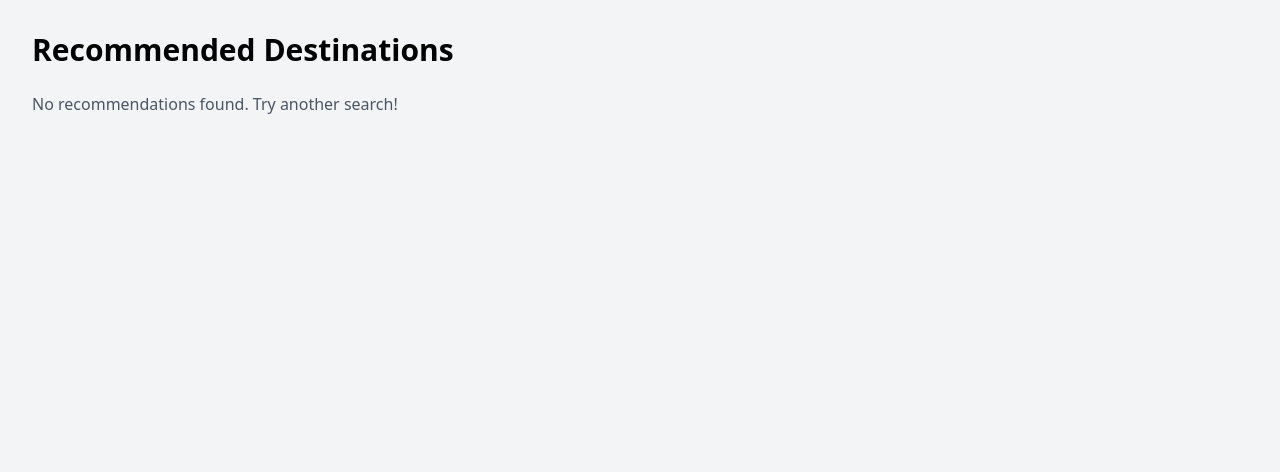
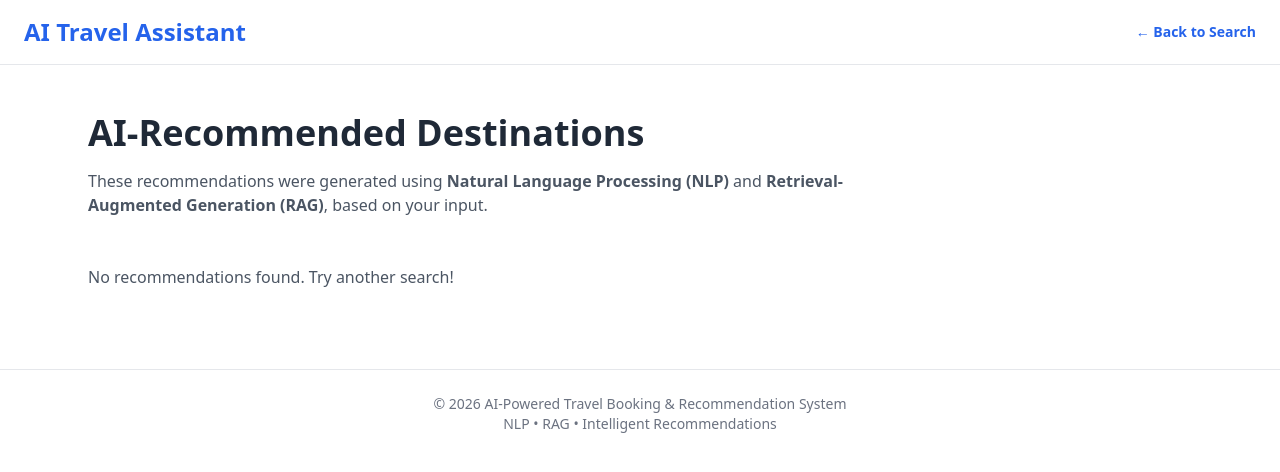
Before and after one commit to Sahasra-Kesara/travel-app-ai, a Flask app: template app/templates/destination.html in a window 1280 px wide. Shown: the top 472 px of the page. Run offline with Flask 3, Linux system fonts and the light colour scheme; the template is opened without the code that fills it, so the values that code supplies are empty; some libraries are stand-ins or nearby versions.

Commit message:
Added FE

```diff
--- a/app/templates/destination.html
+++ b/app/templates/destination.html
@@ -2,41 +2,112 @@
 <html lang="en">
 <head>
     <meta charset="UTF-8">
-    <title>Search Results</title>
+    <title>AI Search Results</title>
     <script src="https://cdn.tailwindcss.com"></script>
 </head>
-<body class="bg-gray-100 p-8">
-<h1 class="text-3xl font-bold mb-6">Recommended Destinations</h1>
+
+<body class="bg-white text-gray-800">
+
+<!-- Navbar -->
+<nav class="border-b bg-white">
+    <div class="max-w-7xl mx-auto px-6 py-4 flex justify-between items-center">
+        <h1 class="text-2xl font-bold text-blue-600">
+            AI Travel Assistant
+        </h1>
+        <a href="{{ url_for('user.home') }}"
+           class="text-sm font-semibold text-blue-600 hover:underline">
+            ← Back to Search
+        </a>
+    </div>
+</nav>
+
+<!-- Page Header -->
+<section class="max-w-6xl mx-auto px-6 py-12">
+    <h2 class="text-4xl font-extrabold">
+        AI-Recommended Destinations
+    </h2>
+    <p class="mt-4 text-gray-600 max-w-3xl">
+        These recommendations were generated using
+        <b>Natural Language Processing (NLP)</b> and
+        <b>Retrieval-Augmented Generation (RAG)</b>,
+        based on your input.
+    </p>
+</section>
+
+<!-- Results Section -->
+<section class="max-w-6xl mx-auto px-6 pb-20">
 
 {% if results %}
-<div class="grid grid-cols-1 md:grid-cols-2 gap-4">
+<div class="grid grid-cols-1 md:grid-cols-2 gap-8">
+
     {% for rec in results %}
-    <div class="bg-white p-4 rounded shadow">
-        <h2 class="text-xl font-semibold">{{ rec.destination.name }}</h2>
-        <p>{{ rec.summary }}</p>
-        <p class="mt-2 font-medium">Best time to visit: {{ rec.destination.best_time_to_visit }}</p>
-        <p>Activities: {{ rec.destination.activities | join(', ') }}</p>
+    <div class="border rounded-2xl p-6 hover:shadow-lg transition">
 
-        <!-- Plan Trip Form -->
-        <!-- Plan Trip Form -->
-        <form action="{{ url_for('user.plan_trip') }}" method="POST" class="mt-4">
-            <!-- Starting location input (city name) -->
-            <label class="block font-medium mb-1">Starting Location (City Name):</label>
-            <input type="text" name="start_city" placeholder="Enter starting city" class="border p-1 rounded w-full mb-2">
+        <!-- Destination Title -->
+        <h3 class="text-xl font-semibold text-blue-600">
+            {{ rec.destination.name }}
+        </h3>
 
-            <!-- Destination coordinates -->
+        <!-- AI Summary -->
+        <p class="text-gray-600 mt-3">
+            {{ rec.summary }}
+        </p>
+
+        <!-- Meta Info -->
+        <div class="mt-4 space-y-1 text-sm">
+            <p>
+                <span class="font-medium">Best Time to Visit:</span>
+                {{ rec.destination.best_time_to_visit }}
+            </p>
+            <p>
+                <span class="font-medium">Activities:</span>
+                {{ rec.destination.activities | join(', ') }}
+            </p>
+        </div>
+
+        <!-- Plan Trip -->
+        <form action="{{ url_for('user.plan_trip') }}" method="POST" class="mt-6 space-y-3">
+
+            <label class="block text-sm font-medium">
+                Starting Location (City Name)
+            </label>
+
+            <input
+                type="text"
+                name="start_city"
+                placeholder="Eg: Colombo / කොළඹ"
+                class="w-full border rounded-lg px-3 py-2 focus:outline-none focus:ring-2 focus:ring-blue-500"
+            >
+
             <input type="hidden" name="end_lat" value="{{ rec.destination.coordinates.lat }}">
             <input type="hidden" name="end_lon" value="{{ rec.destination.coordinates.lon }}">
 
-            <button type="submit" class="bg-blue-600 text-white px-4 py-2 rounded hover:bg-blue-700 w-full">
+            <button
+                type="submit"
+                class="w-full border border-blue-600 text-blue-600 py-2 rounded-lg font-semibold hover:bg-blue-600 hover:text-white transition">
                 Plan Trip
             </button>
         </form>
+
     </div>
     {% endfor %}
+
 </div>
+
 {% else %}
-<p class="text-gray-600">No recommendations found. Try another search!</p>
+<p class="text-gray-600">
+    No recommendations found. Try another search!
+</p>
 {% endif %}
+
+</section>
+
+<!-- Footer -->
+<footer class="text-center text-sm text-gray-500 py-6 border-t">
+    © 2026 AI-Powered Travel Booking & Recommendation System
+    <br>
+    NLP • RAG • Intelligent Recommendations
+</footer>
+
 </body>
 </html>
```
